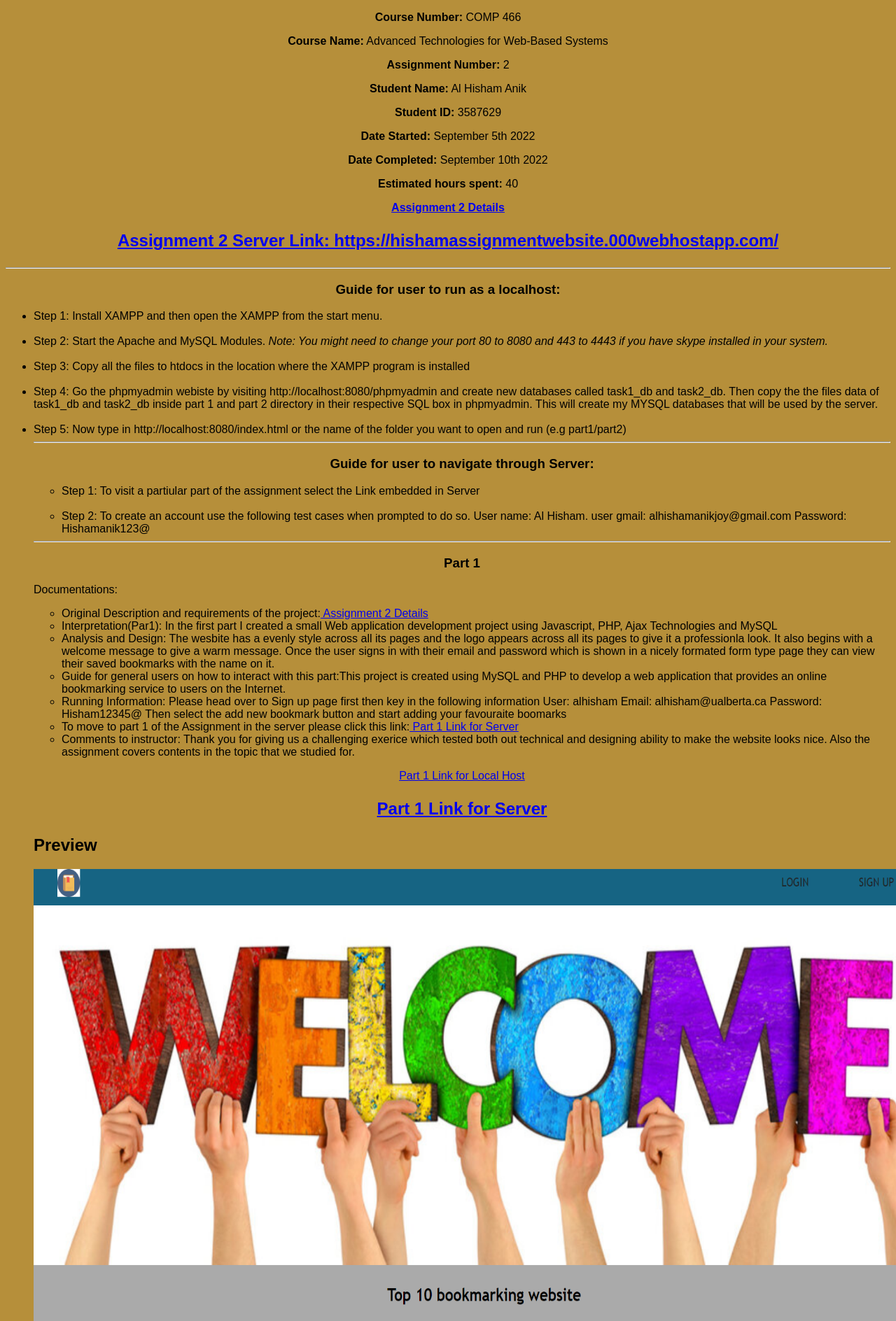
After one commit to Hishamanik/COMP466, a PHP site: page / in a window 1280 px wide; the page is wider, and only the part inside the window is pictured. The commit adds this page. Shown: the top 1888 px of that part at 70% size. Run offline with PHP 8.4, Linux system fonts and the light colour scheme; some libraries are stand-ins or nearby versions.

Commit message:
Add files via upload

```diff
--- /dev/null
+++ b/TMA2/index.html
@@ -0,0 +1,192 @@
+<!DOCTYPE html>
+<html>
+    <head>
+        <meta charset="utf-8">
+        <title>Assignment 2</title>
+    </head>
+
+
+    <body style="background-color: rgb(182, 143, 58);font-family: 'Arial Narrow Bold', sans-serif;">
+        <center>
+        <p class="intro"><b>Course Number:</b> COMP 466</p>
+        <p class="intro"><b>Course Name:</b> Advanced Technologies for Web-Based Systems </p>
+        <p class="intro"><b>Assignment Number:</b> 2</p>
+        <p class="intro"><b>Student Name:</b> Al Hisham Anik </p>
+        <p class="intro"><b>Student ID:</b> 3587629 </p>
+        <p class="intro"><b>Date Started:</b> September 5th 2022</p>
+        <p class="intro"><b>Date Completed:</b> September 10th 2022</p>
+        <p class="intro"><b>Estimated hours spent:</b> 40 </p>
+        <p class="intro"><b><a href="Assignment2.pdf"> Assignment 2 Details</a></b></p>
+        <h2><p class="intro"><b><a href="https://hishamassignmentwebsite.000webhostapp.com/"> Assignment 2 Server Link: https://hishamassignmentwebsite.000webhostapp.com/</a></b></p> </h2>
+        </center>
+        <hr class="solid">
+        <p><center><h3>Guide for user to run as a localhost:</h3></center>
+            <ul>
+                <li>
+                    Step 1: Install XAMPP and then open the XAMPP from the start menu.
+                </li>
+                <br>
+                <li>
+                    Step 2: Start the Apache and MySQL Modules.
+                    <em>Note: You might need to change your port 80 to 8080 and 443 to 4443 if you have skype installed in your system.</em>
+                </li>
+                <br>
+                <li>
+                    Step 3: Copy all the files to htdocs in the location where the XAMPP program is installed
+                </li>
+                <br>
+                <li>
+                    Step 4: Go the phpmyadmin webiste by visiting http://localhost:8080/phpmyadmin and create new databases called task1_db and task2_db. Then copy the the files data of task1_db and task2_db inside part 1 and part 2 directory in their respective SQL box in phpmyadmin.
+                    This will create my MYSQL databases that will be used by the server.
+                </li>
+                <br>
+                <li>
+                    Step 5: Now type in http://localhost:8080/index.html or the name of the folder you want to open and run (e.g part1/part2)
+                </li>
+                <hr class="solid">
+            <p><center><h3>Guide for user to navigate through Server:</h3></center>
+            <ul>
+                <li>
+                    Step 1: To visit a partiular part of the assignment select the Link embedded in Server
+                </li>
+                <br>
+                <li>
+                    Step 2: To create an account use the following test cases when prompted to do so. User name: Al Hisham. user gmail: alhishamanikjoy@gmail.com Password: Hishamanik123@
+                </li>
+            </ul>
+        <hr class="solid">
+        <center>
+            <h3>Part 1</h3>
+        </center>
+
+        <p>Documentations: </p>
+        <ul>
+         <li>
+            Original Description and requirements of the project:<a href="Assignment2.pdf"> Assignment 2 Details</a>
+         </li>
+         <li>
+             Interpretation(Par1):  In the first part I created a  small Web application development project using Javascript, PHP, Ajax Technologies and MySQL
+
+         </li>
+         <li>
+             Analysis and Design: The wesbite has a evenly style across all its pages and the logo appears across all its pages to give it a professionla look.
+             It also begins with a welcome message to give a warm message. Once the user signs in with their email and password which is shown in a nicely formated form type page
+             they can view their saved bookmarks with the name on it.
+         </li>
+
+         <li>
+            Guide for general users on how to interact with this part:This project is created using MySQL and PHP to develop a web application that provides
+            an online bookmarking service to users on the Internet.
+         </li>
+
+         <li>
+            Running Information: Please head over to Sign up page first then key in the following information User: alhisham Email: alhisham@ualberta.ca Password: Hisham12345@
+            Then select the add new bookmark button and start adding your favouraite boomarks
+         </li>
+
+         <li>
+            To move to part 1 of the Assignment in the server please click this link:<a href="part1/index.php"> Part 1 Link for Server</a>
+         </li>
+
+         <li>
+            Comments to instructor: Thank you for giving us a challenging exerice which tested both out technical and designing ability to make the website looks nice. Also the assignment
+            covers contents in the topic that we studied for.
+         </li>
+
+         </ul>
+
+        <center><p><a href="http://localhost:8080/part1/index.php"> Part 1 Link for Local Host</a></center></p>
+        <h2><center><p><a href="part1/index.php"> Part 1 Link for Server</a></center></p></h2>
+
+        <h2> Preview</h2>
+        <div class="logo">
+            <a href="index.php">
+            <center><img src="images/part1.PNG" alt="" width="1300" height="800"></center>
+            <center>
+                <img src="images/part1a.PNG" alt="" width="1000" height="650">
+                <img src="images/part1b.PNG" alt="" width="1000" height="650">
+            </center>
+            <center>
+                <img src="images/part1c.PNG" alt="" width="1000" height="650">
+                <img src="images/part1d.PNG" alt="" width="1000" height="650">
+            </center>
+            </a>
+          </div>
+           <hr>
+           <center>
+                <h3>Part 2</h3>
+           </center>
+
+           <p>Documentations: </p>
+           <ul>
+            <li>
+               Original Description and requirements of the project:<a href="Assignment2.pdf"> Assignment 2 Details</a>
+            </li>
+            <li>
+                Interpretation(Par1):  In the second part of the project I developed a small-scale online learning management system
+                that can be used to deliver online courses to learners.
+            </li>
+            <li>
+                Analysis and Design: The wesbite has a evenly style across all its pages and the logo appears across all its pages to give it a professionla look.
+                It also begins with a image to give a warm message and provides the meaning for the webpage. First technical step I had to to take is to design a SME-friendly language for marking up educational materials
+                Once the user signs in with their email and password which is shown in a nicely formated form type page they can view their courses and add contentes.
+            </li>
+
+            <li>
+                In this part of assignment we developed a online learning management system that can be used to deliver online courses to learners.
+            </li>
+
+            <li>
+               Running Information/Guide for users: You can go into login information and key in the following information for test. For email: user123@gmail.com and password: User123456789@
+               You can select the Add new course button and add new courses to website.
+            </li>
+
+            <li>
+               To move to part 2 of the Assignment in the server please click this link:<a href="part2/index.php"> Part 2 Link for Server</a>
+            </li>
+
+            <li>
+               Comments to instructor:This part 2 of the assignment's css file is not rendered in the server but when run locally runs perfectly fine. Thank you for giving us a challenging exerice which tested both out technical and designing ability to make the website looks nice. Also the assignment
+               covers contents in the topic that we studied for.
+            </li>
+
+            </ul>
+
+           <center><p><a href="http://localhost:8080/assign/part2/index.php"> Part 2 Link for Local Host</a></center></p>
+           <h2><center><p><a href="part2/index.php"> Part 2 Link for Server Host</a></center></p></h2?
+           <h2>Preview</h2>
+           <div class="logo">
+               <a href="index.php">
+               <center><img src="images/part2.PNG" alt="" width="1300" height="800"></center>
+               <center><img src="images/part2a.PNG" alt="" width="1000" height="600">
+                       <img src="images/part2b.PNG" alt="" width="800" height="600"></center>
+               <center><img src="images/part2c.PNG" alt="" width="1300" height="800">
+                       <img src="images/part2d.PNG" alt="" width="1300" height="800"></center>
+               </a>
+             </div>
+
+        <script type="module">
+            // Import the functions you need from the SDKs you need
+            import { initializeApp } from "https://www.gstatic.com/firebasejs/9.10.0/firebase-app.js";
+            import { getAnalytics } from "https://www.gstatic.com/firebasejs/9.10.0/firebase-analytics.js";
+            // TODO: Add SDKs for Firebase products that you want to use
+            // https://firebase.google.com/docs/web/setup#available-libraries
+
+            // Your web app's Firebase configuration
+            // For Firebase JS SDK v7.20.0 and later, measurementId is optional
+            const firebaseConfig = {
+              apiKey: "AIzaSyDhF7uri9uompseqDkFGjr0SDiBrr9SuFI",
+              authDomain: "assignment1-6bc12.firebaseapp.com",
+              projectId: "assignment1-6bc12",
+              storageBucket: "assignment1-6bc12.appspot.com",
+              messagingSenderId: "507998507527",
+              appId: "1:507998507527:web:9b87cc6e45942cc5d1d0a2",
+              measurementId: "G-4K2VGFD71S"
+            };
+
+            // Initialize Firebase
+            const app = initializeApp(firebaseConfig);
+            const analytics = getAnalytics(app);
+          </script>
+    </body>
+</html>
--- a/TMA2/part1/header.php
+++ b/TMA2/part1/header.php
@@ -11,7 +11,7 @@
 <section>
 	 <div class="navigation-bar">
         <div class="navigation">
-           <a href="index.php"><img  src="../images/logo.jpg" alt ="Website Logo" style= "text-align:center"></a>
+           <a href="index.php"><img  src="images/logo.jpg" alt ="Website Logo" style= "text-align:center"></a>
             <ul>
                 <li><a href="login.php">LOGIN </a></li>
                 <li><a href="signup.php">SIGN UP</a></li>
--- a/TMA2/part1/index.php
+++ b/TMA2/part1/index.php
@@ -9,7 +9,7 @@ $result = $query->fetchAll(PDO::FETCH_OBJ);
 ?>
 <!-- login form -->
 <div>
-  <img src="../images/welcome.jpg" class="banner_img">
+  <img src="images/welcome.jpg" class="banner_img">
 </div>
 <section>
 
```
Also changed, not shown: TMA2/part2/connection.php (added, +17 -0 lines), TMA2/part1/images/banner.jpg (added), TMA2/part1/images/logo.jpg (added), TMA2/part1/images/logo.png (added), TMA2/part1/images/online_course.png (added), TMA2/part1/images/part1.PNG (added), TMA2/part1/images/part1a.PNG (added), TMA2/part1/images/part1b.PNG (added), TMA2/part1/images/part1c.PNG (added), TMA2/part1/images/part1d.PNG (added), TMA2/part1/images/part2.PNG (added), TMA2/part1/images/part2a.PNG (added), TMA2/part1/images/part2b.PNG (added), TMA2/part1/images/part2c.PNG (added), 2 more files.
